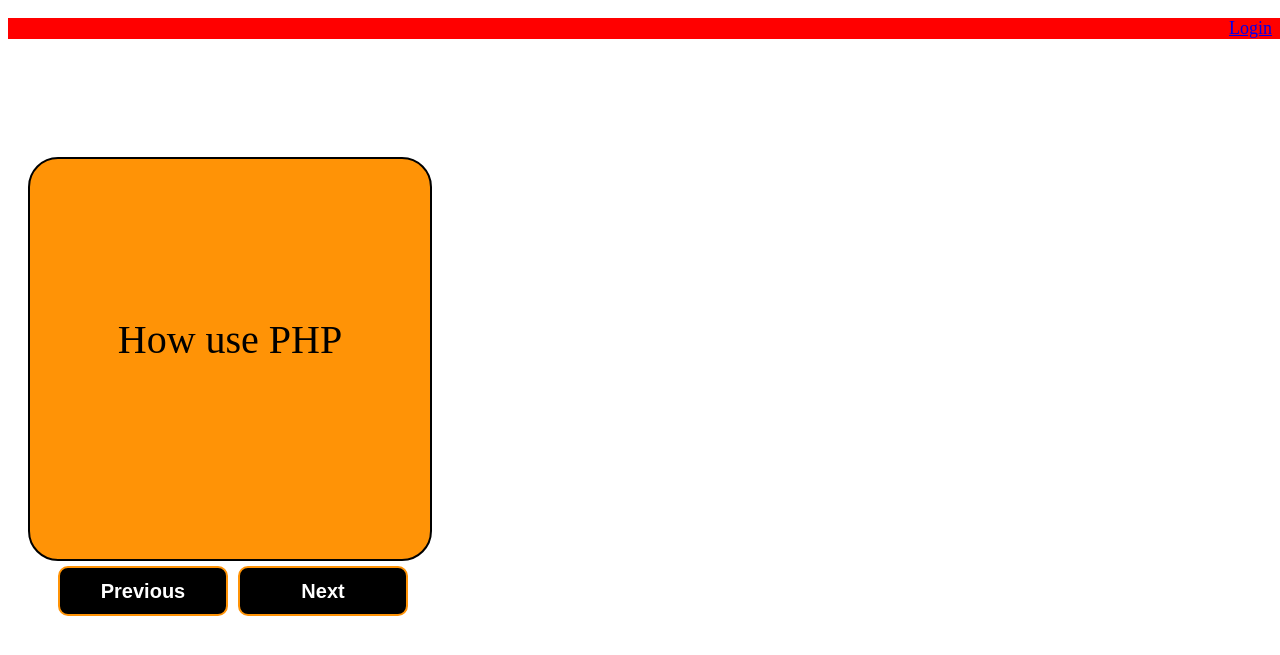
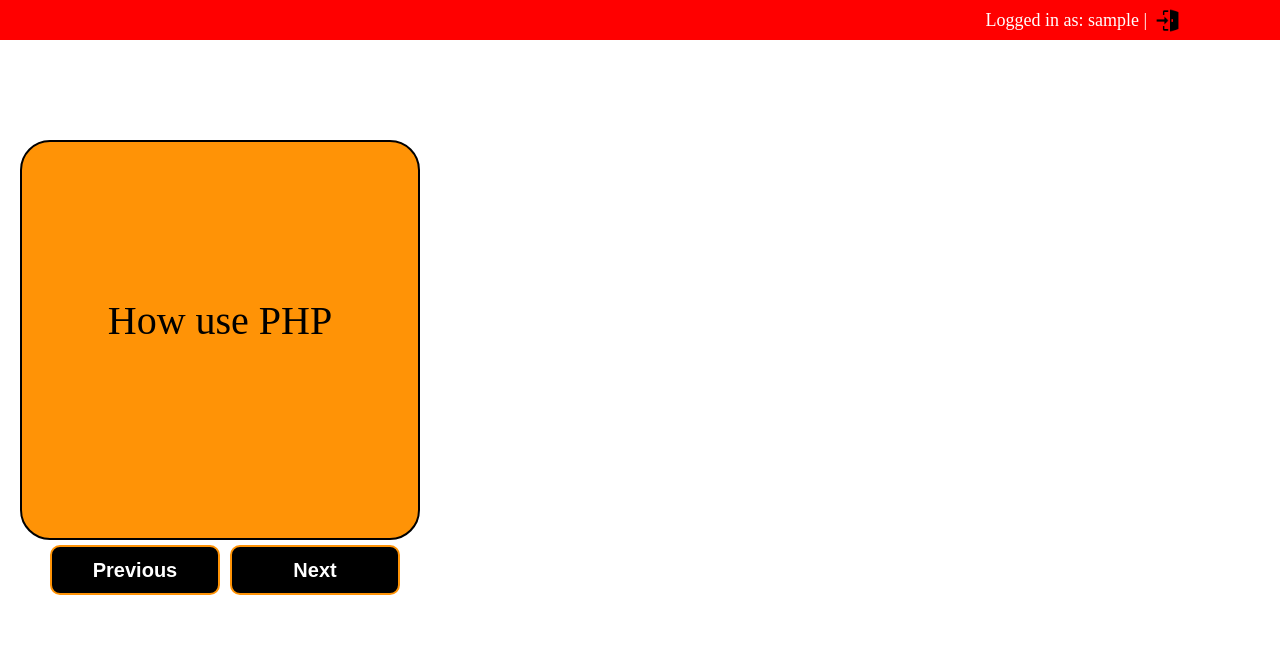
Before and after one commit to Nahida4479/WFC-ards, a PHP site: page / in a window 1280 px wide; the page is wider, and only the part inside the window is pictured. Shown: the top 655 px of that part. Run offline with PHP 8.4, Linux system fonts and the light colour scheme; the visitor is signed in with stand-in values (Sample User, id 1); data comes from the database, SQL or seed files in the repository.

Commit message:
Logout option

```diff
--- a/public/index.php
+++ b/public/index.php
@@ -1,3 +1,4 @@
+<?php session_start(); ?>
 <!DOCTYPE html>
 <html lang="en">
 <head>
@@ -18,7 +19,7 @@ $row = mysqli_fetch_assoc($result);
 
 <header>
     <?php if (isset($_SESSION['login'])) {
-        echo "<p>Logged in as: " . htmlspecialchars($_SESSION['login']) . "</p>";
+        echo "<p>Logged in as: " . htmlspecialchars($_SESSION['login']) . " | <a href=logout.php id=logout1></a> " . "</p>";
      } else {
         echo '<p><a href=login.php>Login</a></p>';
     }
--- /dev/null
+++ b/public/logout.php
@@ -0,0 +1,6 @@
+<?php
+session_start();
+session_destroy();
+header('Location: index.php');
+exit;
+?>
--- a/public/style.css
+++ b/public/style.css
@@ -117,8 +117,39 @@
 header {
     background-color: red;
     width: 100%;
+    height: 40px;
     padding-right: 100px;
     color:  white;
     text-align: right;
     font-size: 18px;
+    overflow: hidden;
+    display: flex;
+    align-items: center;
+    justify-content: right;
+    gap: 10px;
+
+
 }
+
+* {
+    margin: 0;
+    padding: 0;
+    box-sizing: border-box;
+}
+
+#logout1 {
+    background-image: url(./icons/enter.png);
+    width: 25px;
+    height: 25px;
+    background-repeat: no-repeat;
+    background-position: center;
+    background-size: contain;
+    display: inline-block;
+}
+
+
+header p {
+    display: flex;
+    align-items: center;
+    gap: 8px;
+}
```
Also changed, not shown: public/icons/enter.png (added).
